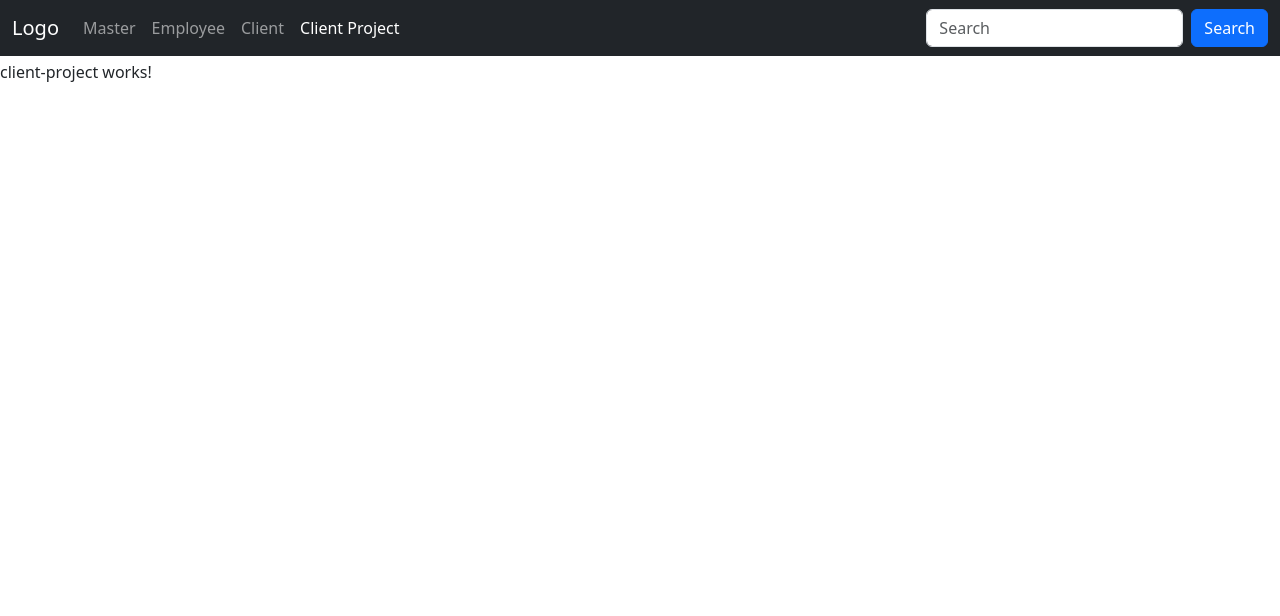
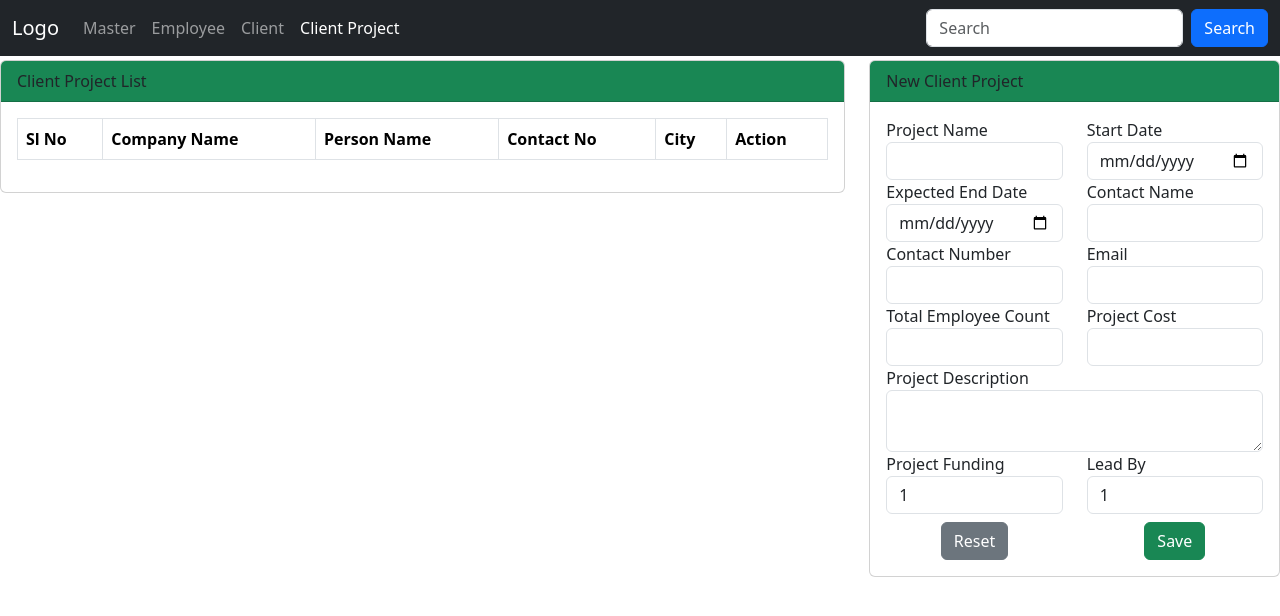
Before and after one commit to JishnuVijayan/employee-management, an Angular app: page /client-project in a window 1280 px wide. Shown: the top 616 px of the page. Built offline with nearby package versions, Linux system fonts and the light colour scheme; no server answers.

Commit message:
HTML for Client Project component

```diff
--- a/src/app/components/client-project/client-project.component.html
+++ b/src/app/components/client-project/client-project.component.html
@@ -1 +1,104 @@
-<p>client-project works!</p>
+<div class="row">
+    <div class="col-8">
+        <div class="card">
+            <div class="card-header bg-success">
+                Client Project List
+            </div>
+            <div class="card-body">
+                <div class="row">
+                    <div class="col-12">
+                        <table class="table table-bordered">
+                            <thead>
+                                <tr>
+                                    <th>Sl No</th>
+                                    <th>Company Name</th>
+                                    <th>Person Name</th>
+                                    <th>Contact No</th>
+                                    <th>City</th>
+                                    <th>Action</th>
+                                </tr>
+                            </thead>
+                            <tbody>
+                            </tbody>
+                        </table>
+                    </div>
+                </div>
+            </div>
+        </div>
+    </div>
+
+    <div class="col-4">
+        <div class="card">
+            <div class="card-header bg-success">
+                New Client Project
+            </div>
+            <div class="card-body">
+                <form>
+                    <div class="row">
+                        <div class="col-6">
+                            <label for="">Project Name</label>
+                            <input type="text" required minlength="5" name="projectName" class="form-control">
+                        </div>
+                        <div class="col-6">
+                            <label for="">Start Date</label>
+                            <input type="date" name="startDate" class="form-control">
+                        </div>
+                        <div class="col-6">
+                            <label for="">Expected End Date</label>
+                            <input type="date" name="expectedEndDate" class="form-control">
+                        </div>
+                        <div class="col-6">
+                            <label for="">Contact Name</label>
+                            <input type="text" name="contactName" class="form-control">
+                        </div>
+                        <div class="col-6">
+                            <label for="">Contact Number</label>
+                            <input type="text" name="contactNo" class="form-control">
+                        </div>
+                        <div class="col-6">
+                            <label for="">Email</label>
+                            <input name="Email" class="form-control" />
+                        </div>
+                        <div class="col-6">
+                            <label for="">Total Employee Count</label>
+                            <input type="text" name="totalEmployeeCount" class="form-control">
+                        </div>
+                        <div class="col-6">
+                            <label for="">Project Cost</label>
+                            <input type="text" name="projectCose" class="form-control">
+                        </div>
+                        <div class="col-12">
+                            <label for="">Project Description</label>
+                            <textarea type="text" name="projectDescription" class="form-control"></textarea>
+                        </div>
+                        <div class="col-6">
+                            <label for="">Project Funding</label>
+                            <select type="text" name="projectFunding" class="form-control">
+                                <option>1</option>
+                                <option>2</option>
+                                <option>3</option>
+                            </select>
+                        </div>
+                        <div class="col-6">
+                            <label for="">Lead By</label>
+                            <select type="text" name="leadBy" class="form-control">
+                                <option>1</option>
+                                <option>2</option>
+                                <option>3</option>
+                            </select>
+                        </div>
+                    </div>
+                    <div class="row text-center">
+                        <div class="col-6 pt-2">
+                            <button class="btn btn-secondary">Reset</button>
+                        </div>
+                        <div class="col-6 pt-2">
+                            <button class="btn btn-success">Save
+                            </button>
+                        </div>
+                    </div>
+                </form>
+            </div>
+        </div>
+    </div>
+    </div>
```
Also changed, not shown: src/app/components/client-project/client-project.component.ts (+4 -5 lines).
